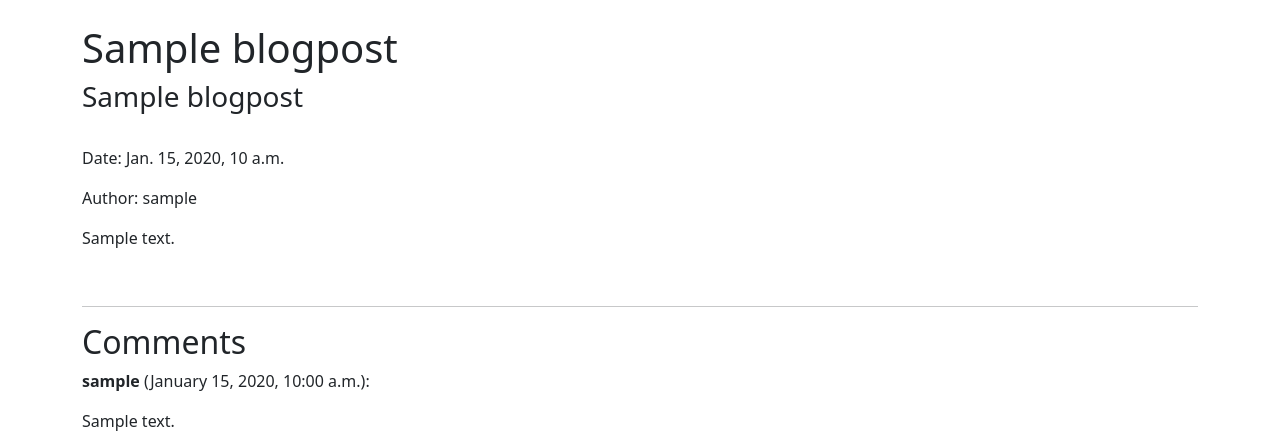
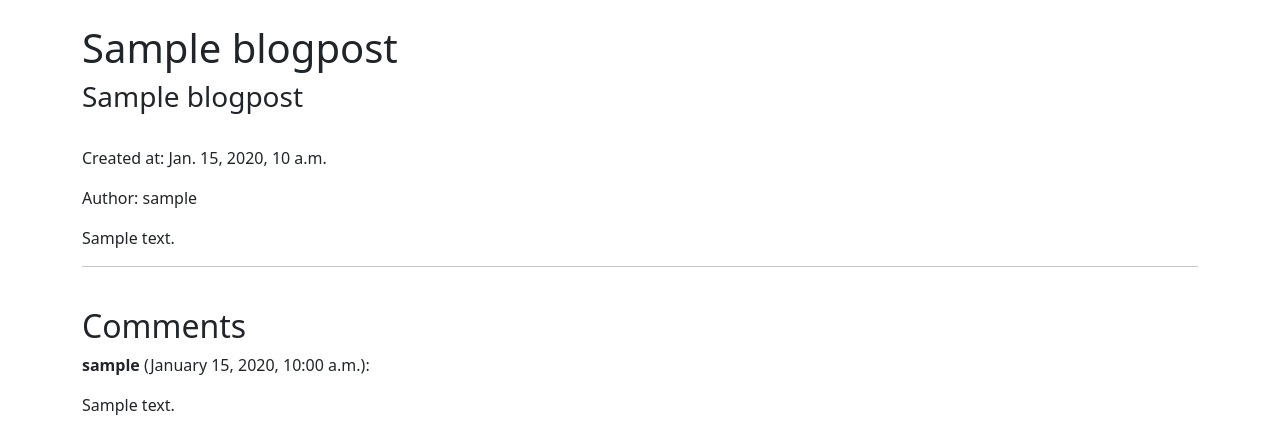
Before and after one commit to damachad/django_blog, a Django app: page /posts/1 in a window 1280 px wide. Shown: the part 56-487 px from the top of the page. Run offline with Django 5.2, Linux system fonts and the light colour scheme; tables that the repository leaves empty hold one stand-in row (values such as "Sample post").

Commit message:
Improve data display for post detail

```diff
--- a/myapp/templates/myapp/blogpost_detail.html
+++ b/myapp/templates/myapp/blogpost_detail.html
@@ -4,11 +4,14 @@
     <h1>{{ object.title }}</h1>
     <h3>{{ object.subtitle }}</h3>
 </br>
-    <p>Date: {{ object.creation_date }}</p>
+    <p>Created at: {{ object.creation_date }}</p>
     <p>Author: {{ object.author }}</p>
     <p>{{ object.body }}</p>
+    {% if edited_post %}
+    <p class="text-muted">Edited at: {{ object.modification_date }}</p>
+    {% endif %}
+    <hr>
 </br>
-<hr>
 <h2>Comments</h2>
 <div>
     {% for comment in comments %}
--- a/myapp/views.py
+++ b/myapp/views.py
@@ -6,6 +6,7 @@ from .forms import CommentForm, CustomUserChangeForm, CustomUserCreationForm
 from django.contrib.auth.mixins import LoginRequiredMixin
 from django.contrib.auth.forms import PasswordChangeForm
 from django.contrib.auth.views import PasswordChangeView
+from datetime import timedelta
 
 
 class BlogPostListView(ListView):
@@ -33,6 +34,10 @@ class BlogPostDetailView(DetailView, FormView):
         context = super().get_context_data(**kwargs)
         context['comments'] = self.object.comments.all()
         context['form'] = self.get_form()
+
+        time_difference = self.object.modification_date - self.object.creation_date
+        context['edited_post'] = time_difference > timedelta(seconds=1)
+
         return context
 
     def form_valid(self, form):
```
Also changed, not shown: README.md.
